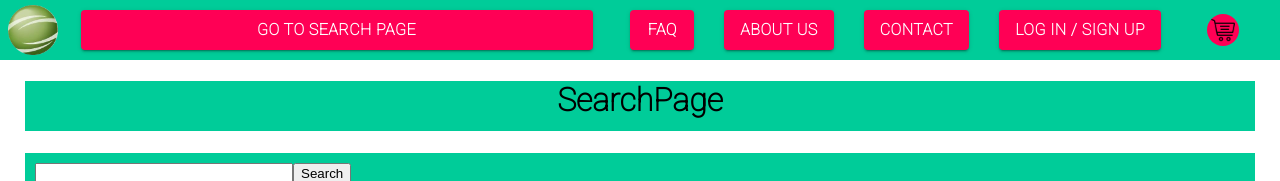
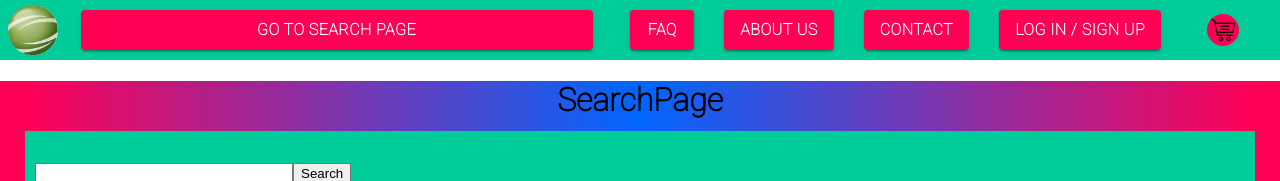
Before and after one commit to KidDarek/evosoft-evoFrontend, a React (Create React App) app: page /Search in a window 1280 px wide. Shown: the top 181 px of the page. Built offline with nearby package versions, Linux system fonts and the light colour scheme.

Commit message:
Search page styling

```diff
--- a/src/pages/search-page/PriceRange.jsx
+++ b/src/pages/search-page/PriceRange.jsx
@@ -27,7 +27,7 @@ const PriceRange = (props) => {
 
     return (
         <>
-            <div style={{ width: "15%", padding: "15px" }}>
+            <div style={{ width: "70%", padding: "15px" }}>
                 <h3>Price range</h3>
                 <div>
                     <TextField id="outlined-min" label="Min price" variant="outlined" value={value[0]} style={{ width: "35%" }} onChange={textFieldInput} />
--- a/src/pages/search-page/SearchPage.jsx
+++ b/src/pages/search-page/SearchPage.jsx
@@ -9,6 +9,7 @@ import { Grid } from "@mui/material";
 import { useEffect } from "react";
 
 const StyledPadding = styled("div")({
+  backgroundColor: "#ff0055",
   paddingLeft: "25px",
   paddingRight: "25px",
 });
@@ -63,15 +64,22 @@ const SearchPage = () => {
   return (
     <>
       <StyledPadding>
+        <div style={{ backgroundColor: "#00cc99" }}>
           <h1
             style={{
               textAlign: "center",
-            backgroundColor: "#00cc99",
+              backgroundImage: "linear-gradient(to right,#ff0055, #0066ff, #ff0055)",
               height: "50px",
             }}
           >
             SearchPage
           </h1>
+          <div style={{
+            display: "flex",
+            alignItems: "start",
+            justifyContent: "center",
+            height: '100%'
+          }}>
             <div style={{ backgroundColor: "#00cc99", justifyContent: "start" }}>
               <SearchBar
                 searchString={searchString}
@@ -83,7 +91,8 @@ const SearchPage = () => {
                 setSelectedPrice={setSelectedPrice}
                 filterProducts={filterProducts}
               ></PriceRange>
-          <div></div>
+            </div>
+            <div>
               <Grid
                 container
                 spacing={10}
@@ -103,6 +112,8 @@ const SearchPage = () => {
                 )}
               </Grid>
             </div>
+          </div>
+        </div>
       </StyledPadding>
     </>
   );
--- a/src/pages/search-page/TagSelector.jsx
+++ b/src/pages/search-page/TagSelector.jsx
@@ -22,7 +22,7 @@ const TagSelector = (props) => {
   return (
     <div style={{ padding: "10px" }}>
       <div>Tags:</div>
-      <div style={{ width: "15%" }}>
+      <div style={{ width: "75%" }}>
         {uniqueTags.map((tag) => (
           <div key={tag} style={{ display: "inline-block", margin: "10px" }}>
             <input
```
Lines whose indentation alone changed are shown as unchanged.
